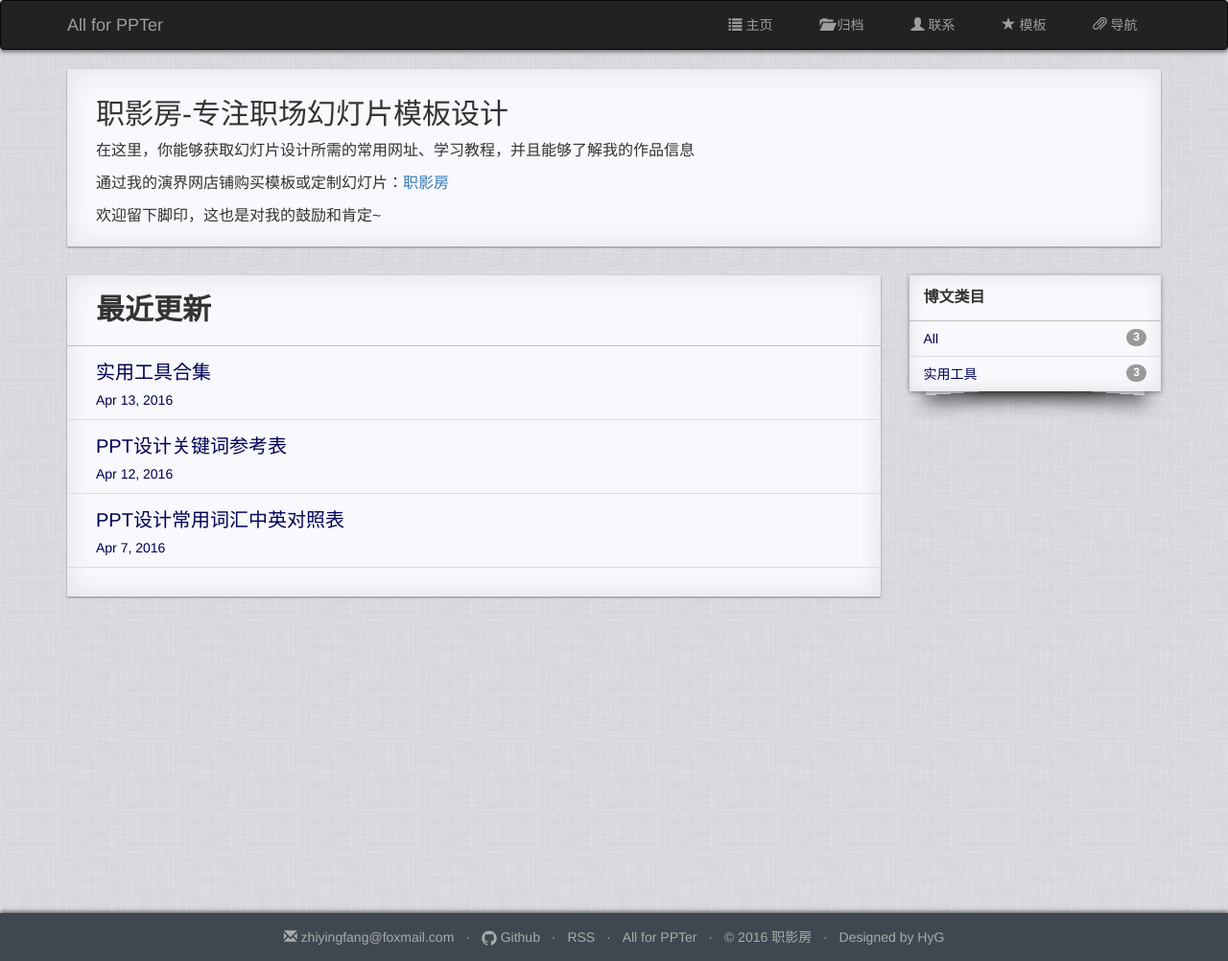
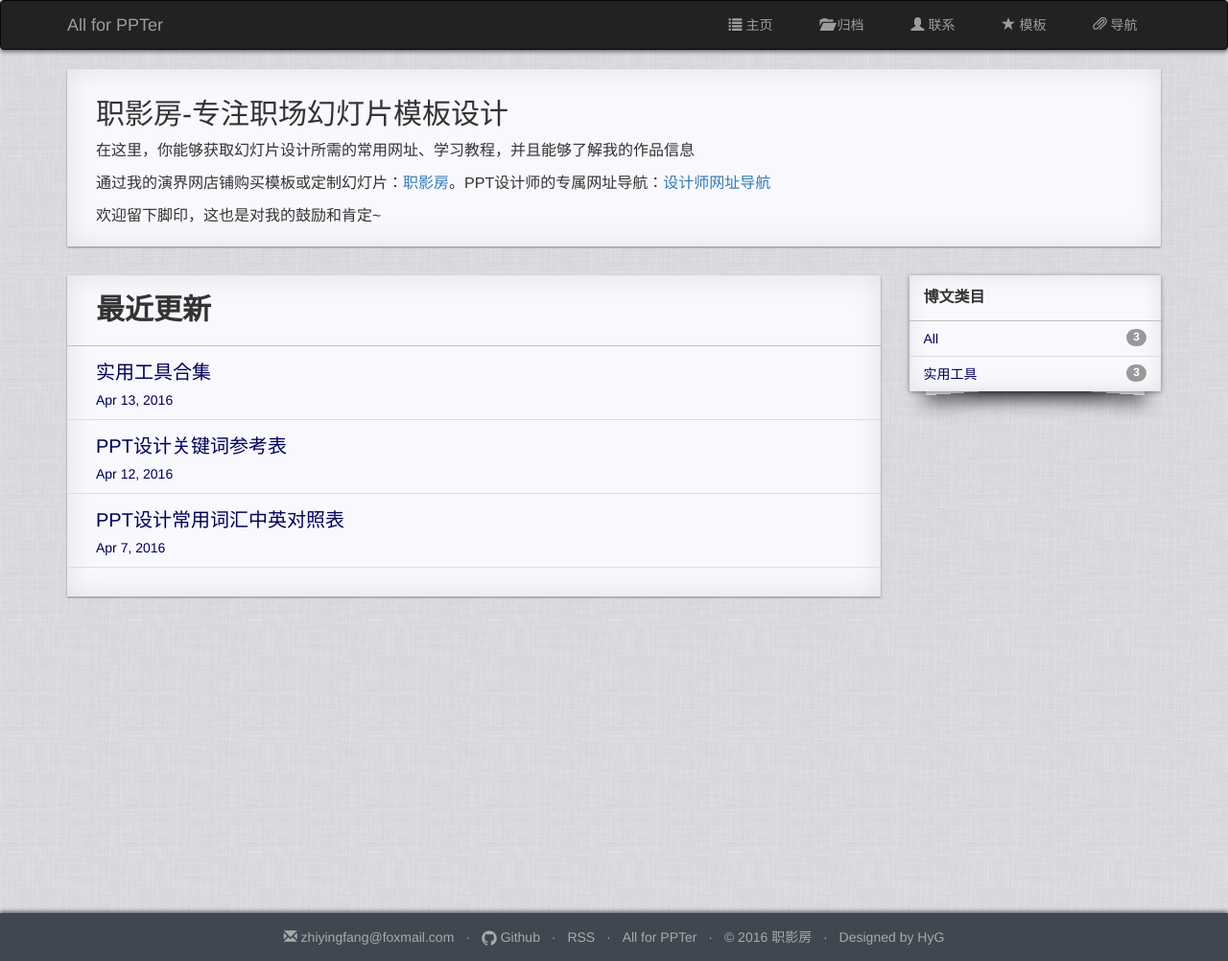
Before and after one commit to zhiyingfang/zhiyingfang.github.io, a Jekyll site: the page built from index.html, in a window 1280 px wide. Shown: the whole page at 96% size. Built offline with Jekyll 4.4.1, drawn with Linux system fonts in a browser that asks for light colours; nearby versions of some CDN libraries; the list of posts is cut into pages by our own code; comment, search, counter and statistics services are not loaded; a style sheet for code colours, icons or effects is not loaded.

Commit message:
Update author.yml

```diff
--- a/_data/author.yml
+++ b/_data/author.yml
@@ -5,5 +5,5 @@ simpleIntro: 职影房-专注职场幻灯片模板设计
 WebsiteIntro:
     <h2 id="welcome-to-my-website">职影房-专注职场幻灯片模板设计</h2>
     <p>在这里，你能够获取幻灯片设计所需的常用网址、学习教程，并且能够了解我的作品信息</p>
-    <P>通过我的演界网店铺购买模板或定制幻灯片：<a href="http://zyf.yanj.cn">职影房</a></P>
+    <P>通过我的演界网店铺购买模板或定制幻灯片：<a href="http://zyf.yanj.cn">职影房</a>。PPT设计师的专属网址导航：<a href="http://zhiyingfang.github.io/hao/">设计师网址导航</a></P>
     <p>欢迎留下脚印，这也是对我的鼓励和肯定~</p>
```
